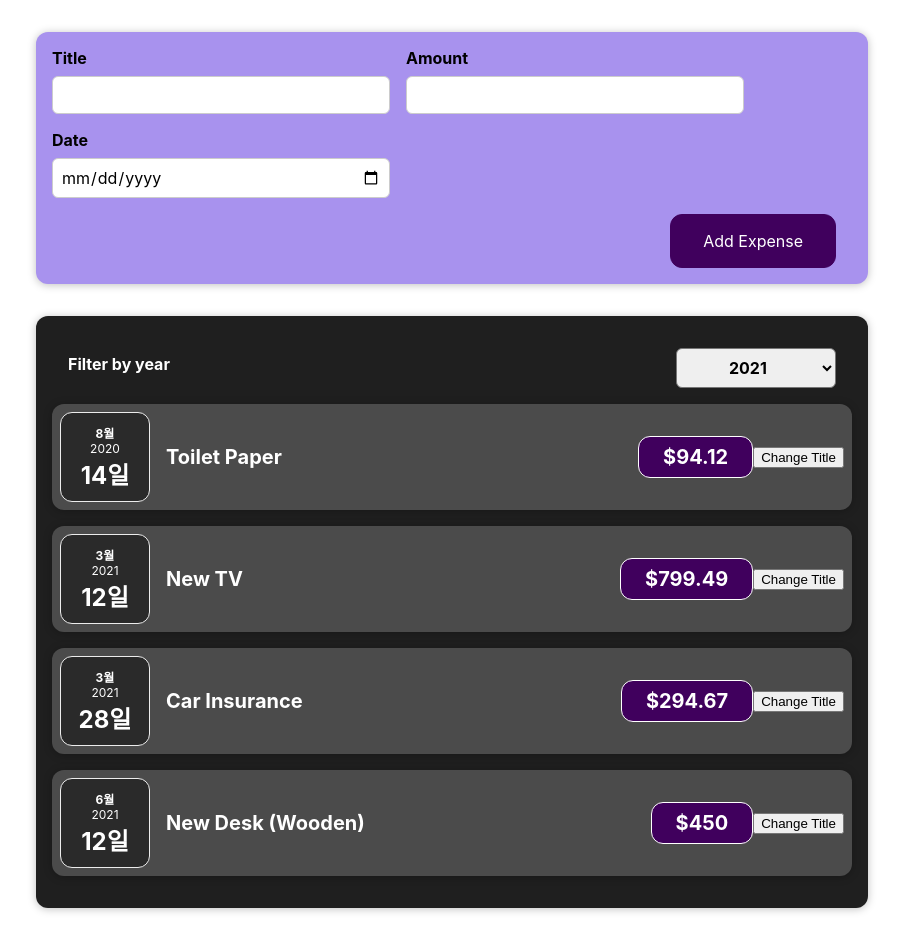
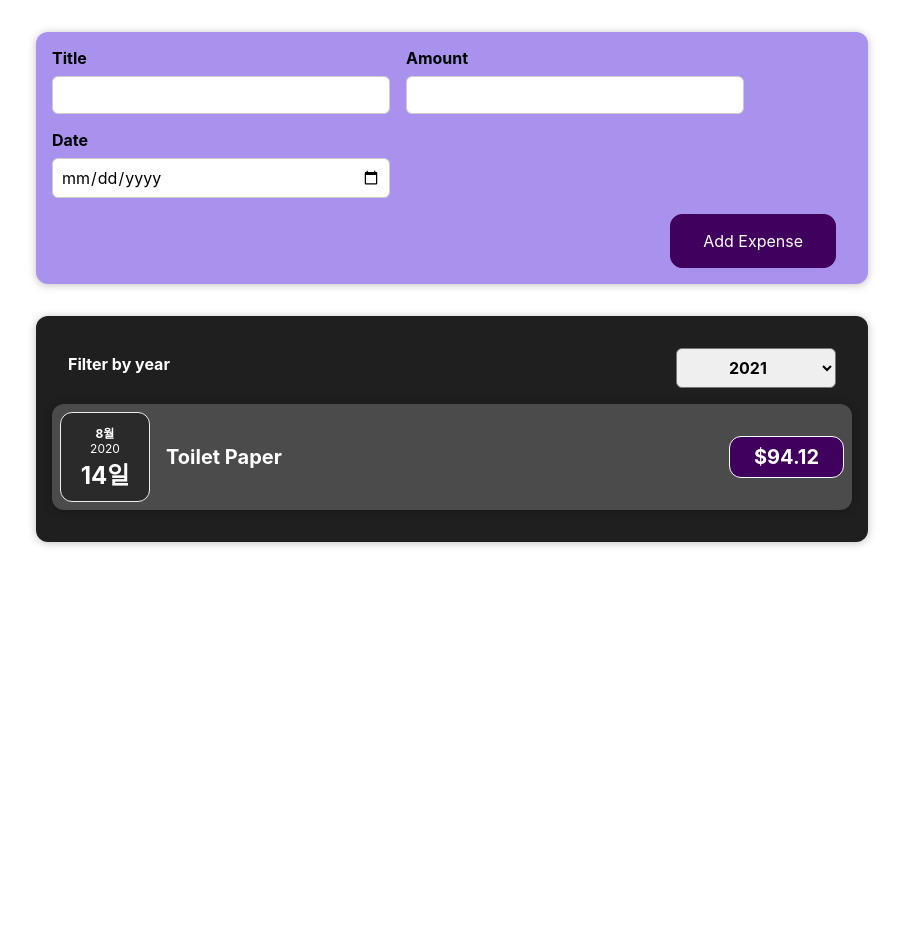
Before and after one commit to taegeun1111/Expense-Record, a React (Create React App) app: page / in a window 1280 px wide. Shown: the whole page, without its empty margins (188-1091 px from the left). After the commit the page ends 800 px from the top, so only its background shows below. Built offline with nearby package versions, Linux system fonts and the light colour scheme.

Commit message:
20230708 #2 ExpensesFilter.js 조건부 렌더링 적용

```diff
--- a/package.json
+++ b/package.json
@@ -1,5 +1,5 @@
 {
-  "name": "udemy_react",
+  "name": "react_study",
   "version": "0.1.0",
   "private": true,
   "dependencies": {
--- a/src/App.js
+++ b/src/App.js
@@ -1,11 +1,9 @@
-import logo from './logo.svg';
 import './App.css';
-import ExpenseItem from "./components/Expenses/ExpenseItem";
 import Expeneses from "./components/Expenses/Expeneses";
-import expeneses from "./components/Expenses/Expeneses";
 import NewExpense from './components/NewExpense/NewExpense';
-const App = () => {
-    const expenses = [
+import {useState} from "react";
+
+    const DUMMY_EXPENSES = [
         {
             id: 'e1',
             title: 'Toilet Paper',
@@ -32,9 +30,12 @@ const App = () => {
         },
     ];
 
+const App = () => {
+    const[expenses, setExpenses] = useState(DUMMY_EXPENSES);
     const addExpenseHandler = expense => {
-        console.log(`In App.js`);
-        console.log(expense);
+        setExpenses(prevState => {
+            return [expense, ...prevState];
+        });
     }
 
     return (
--- a/src/components/Expenses/Expeneses.js
+++ b/src/components/Expenses/Expeneses.js
@@ -5,33 +5,38 @@ import ExpenseFilter from "./ExpensesFilter";
 import {useState} from "react";
 
 const Expeneses = (props) => {
-    const [filteredYear,setFilteredYear] = useState('2020')
+    const [filteredYear, setFilteredYear] = useState('2020')
 
     const filterChangeHandler = (selectFilterYear) => {
         console.log(selectFilterYear)
         setFilteredYear(selectFilterYear);
     }
 
+    const filteredExpenses = props.items.filter(expenses => {
+        return expenses.date.getFullYear().toString() === filteredYear;
+    })
+
+    let expensesContent = <p>No expenses found.</p>;
+
+    if (filteredExpenses.length > 0){
+        expensesContent =  filteredExpenses.map((expense) => (
+            <ExpenseItem
+                key={expense.id}
+                title={expense.title}
+                amount={expense.amount}
+                date={expense.date}
+            />
+        ));
+    }
+
     return (
         <>
             <Card className={'expenses'}>
-                <ExpenseFilter onChangeFilter={filterChangeHandler} selected={filteredYear}/>
-                <ExpenseItem
-                    title={props.items[0].title}
-                    amount={props.items[0].amount}
-                    date={props.items[0].date}/>
-                <ExpenseItem
-                    title={props.items[1].title}
-                    amount={props.items[1].amount}
-                    date={props.items[1].date}/>
-                <ExpenseItem
-                    title={props.items[2].title}
-                    amount={props.items[2].amount}
-                    date={props.items[2].date}/>
-                <ExpenseItem
-                    title={props.items[3].title}
-                    amount={props.items[3].amount}
-                    date={props.items[3].date}/>
+                <ExpenseFilter
+                    onChangeFilter={filterChangeHandler}
+                    selected={filteredYear}
+                />
+                {expensesContent}
             </Card>
         </>
     )
--- a/src/components/Expenses/ExpenseItem.js
+++ b/src/components/Expenses/ExpenseItem.js
@@ -16,7 +16,7 @@ const ExpenseItem =(props) =>{
                 <h2>{title}</h2>
                 <div className={'expense-item__price'}>${props.amount}</div>
             </div>
-            <button onClick={clickHandler}>Change Title</button>
+            {/*<button onClick={clickHandler}>Change Title</button>*/}
         </Card>
     );
 }
```
Also changed, not shown: 1 other file (tests, documents, lock files or other folders).
